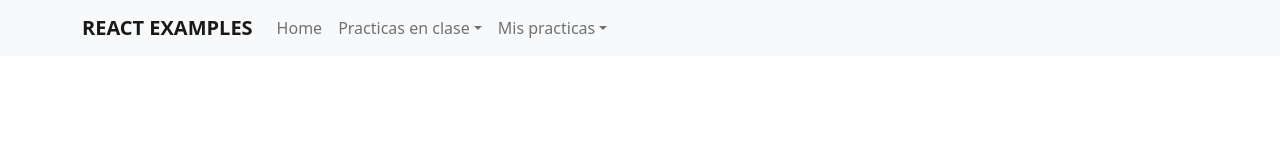
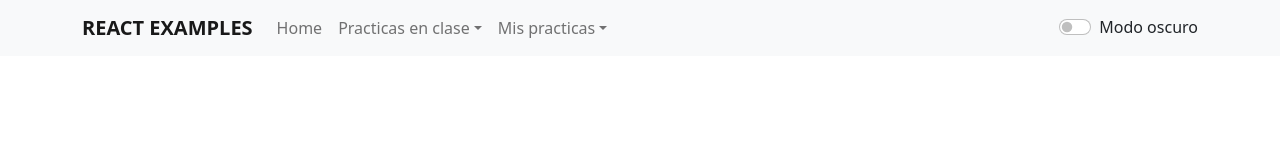
Before and after one commit to Richona/reactExample-formar, a React (Create React App) app: page / in a window 1280 px wide. Shown: the top 160 px of the page. Built offline with nearby package versions, Linux system fonts and the light colour scheme.

Commit message:
add dark theme

```diff
--- /dev/null
+++ b/public/index.css
@@ -0,0 +1,3 @@
+.gray{
+    background-color: gray;
+}
--- a/public/index.html
+++ b/public/index.html
@@ -9,6 +9,7 @@
       content="Web site created using create-react-app"
     />
     <title>REACT EXAMPLES</title>
+    <link rel="stylesheet" href="/index.css" />
   </head>
   <body>
     <noscript>You need to enable JavaScript to run this app.</noscript>
--- a/src/components/Header/index.jsx
+++ b/src/components/Header/index.jsx
@@ -1,6 +1,11 @@
-import { Container, Nav, Navbar, NavDropdown } from "react-bootstrap";
+import { Container, Form, Nav, Navbar, NavDropdown } from "react-bootstrap";
 import { Link } from "react-router-dom";
 export const Header = () => {
+  const changeColorBody = () =>{
+    document.querySelector("body").classList.toggle("gray")
+    console.log(document.querySelector("body"))
+  }
+
   return (
     <Navbar bg="light" expand="lg">
       <Container>
@@ -36,7 +41,7 @@ export const Header = () => {
               </NavDropdown.Item>
               <NavDropdown.Divider />
               <NavDropdown.Item as={Link} to="/showHideMessageMiPractica">
-              showHideMessageMiPractica
+                showHideMessageMiPractica
               </NavDropdown.Item>
               <NavDropdown.Divider />
               <NavDropdown.Item as={Link} to="/">
@@ -49,6 +54,7 @@ export const Header = () => {
             </NavDropdown>
           </Nav>
         </Navbar.Collapse>
+        <Form.Check type="switch" id="custom-switch" label="Modo oscuro" onClick={changeColorBody}/>
       </Container>
     </Navbar>
   );
--- a/src/components/ShowHideMessageMyPrac/index.jsx
+++ b/src/components/ShowHideMessageMyPrac/index.jsx
@@ -6,7 +6,6 @@ export const ShowHideMessageMyPrac = () => {
     const { show, handleShowMessage } = useShow(false);
 
     const dateCreate = new Date("2023-01-19");
-    console.log(dateCreate)
     function formatDate(date) {
         let diff = new Date() - date; // la diferencia entre ambas, representada en milisegundos
         let sec = Math.floor(diff / 1000); // convierte el resultado en segundos
```
